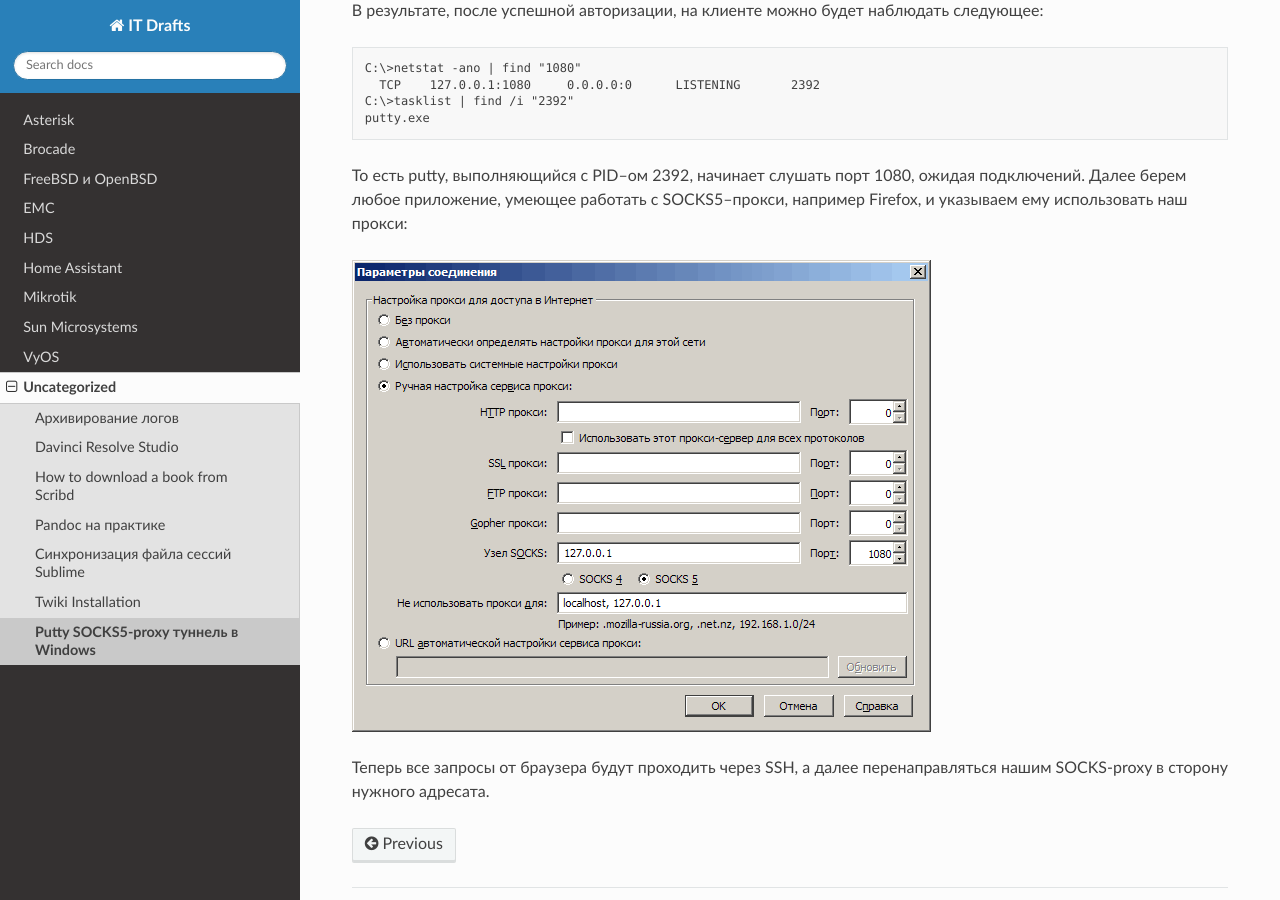
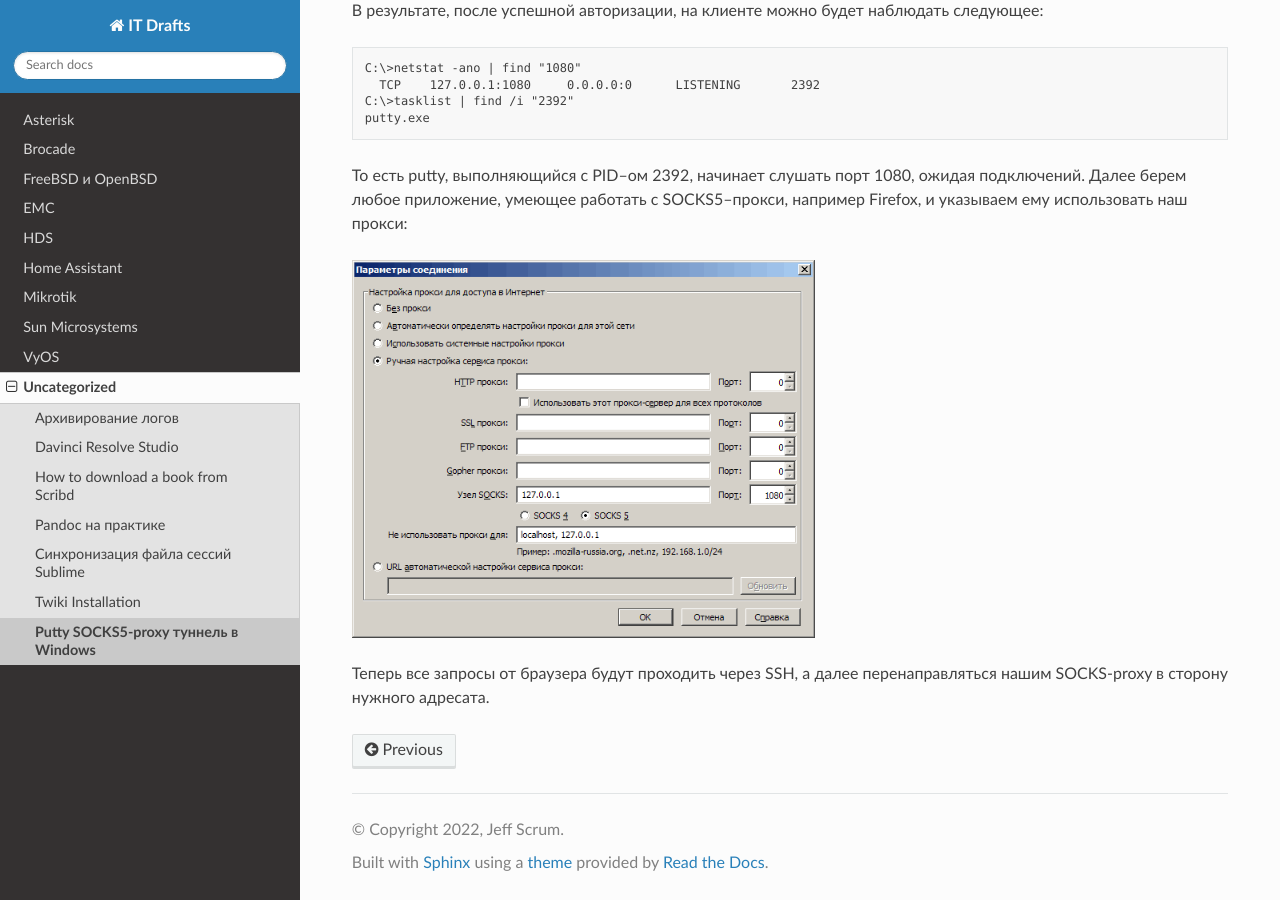
Before and after one commit to jeffscrum/jeffscrum.github.io, a Sphinx documentation site: the page built from source/uncategorized/putty-socks5-tunnel.rst, in a window 1280 px wide and 900 px high, scrolled down 810 px. Built offline with Sphinx 7.4.7 and the Read the Docs theme 2.0.0, drawn with Linux system fonts in a browser that asks for light colours.

Commit message:
Update putty-socks5-tunnel.rst

```diff
--- a/source/uncategorized/putty-socks5-tunnel.rst
+++ b/source/uncategorized/putty-socks5-tunnel.rst
@@ -28,6 +28,6 @@ Putty SOCKS5-proxy туннель в Windows
 SOCKS5–прокси, например Firefox, и указываем ему использовать наш прокси:
 
 .. image:: /images/putty-ssh-tunnels-firefox.png
-   :width: 579 px
+   :scale: 80 %
 
 Теперь все запросы от браузера будут проходить через SSH, а далее перенаправляться нашим SOCKS-proxy в сторону нужного адресата.
```
